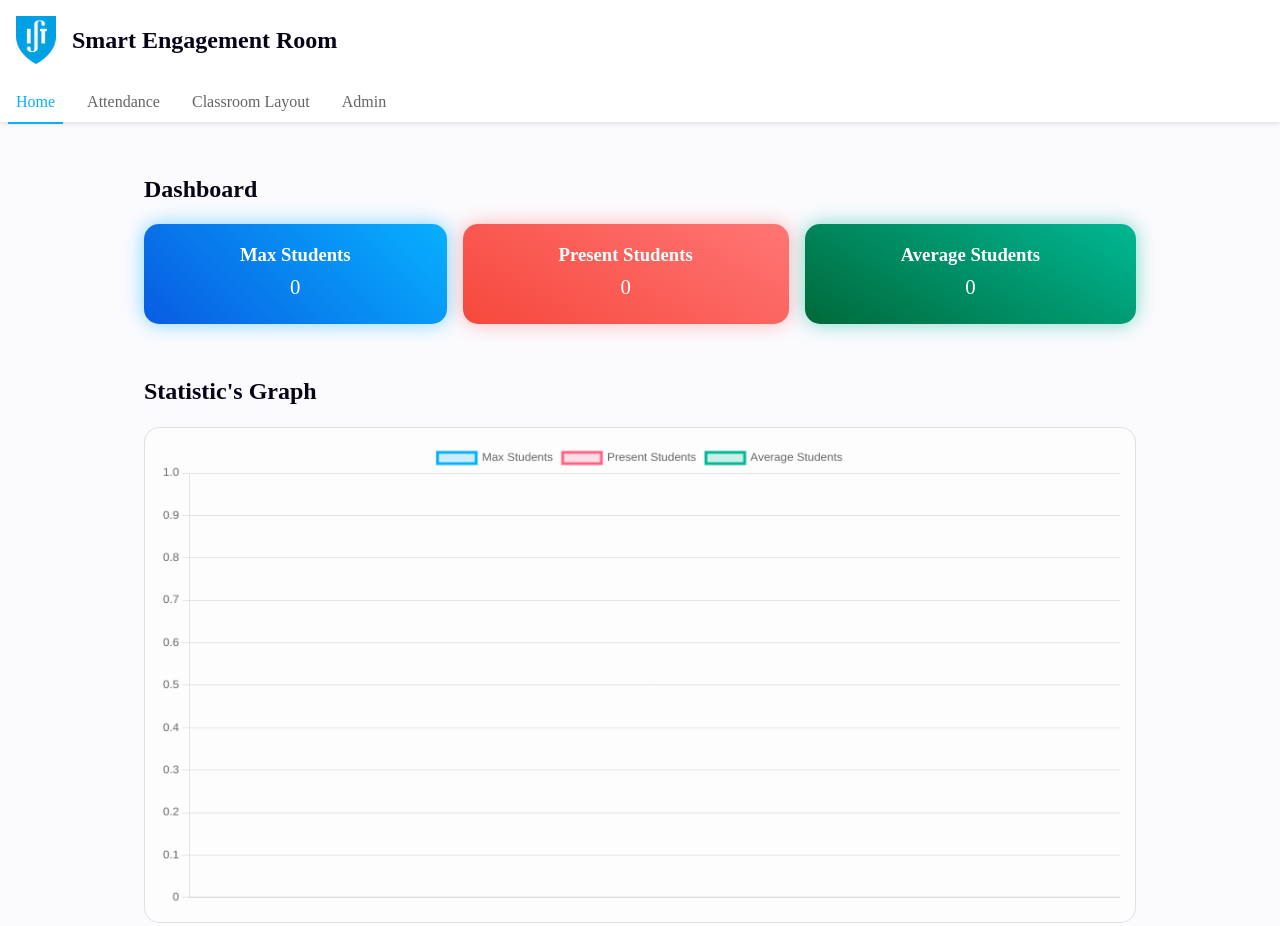
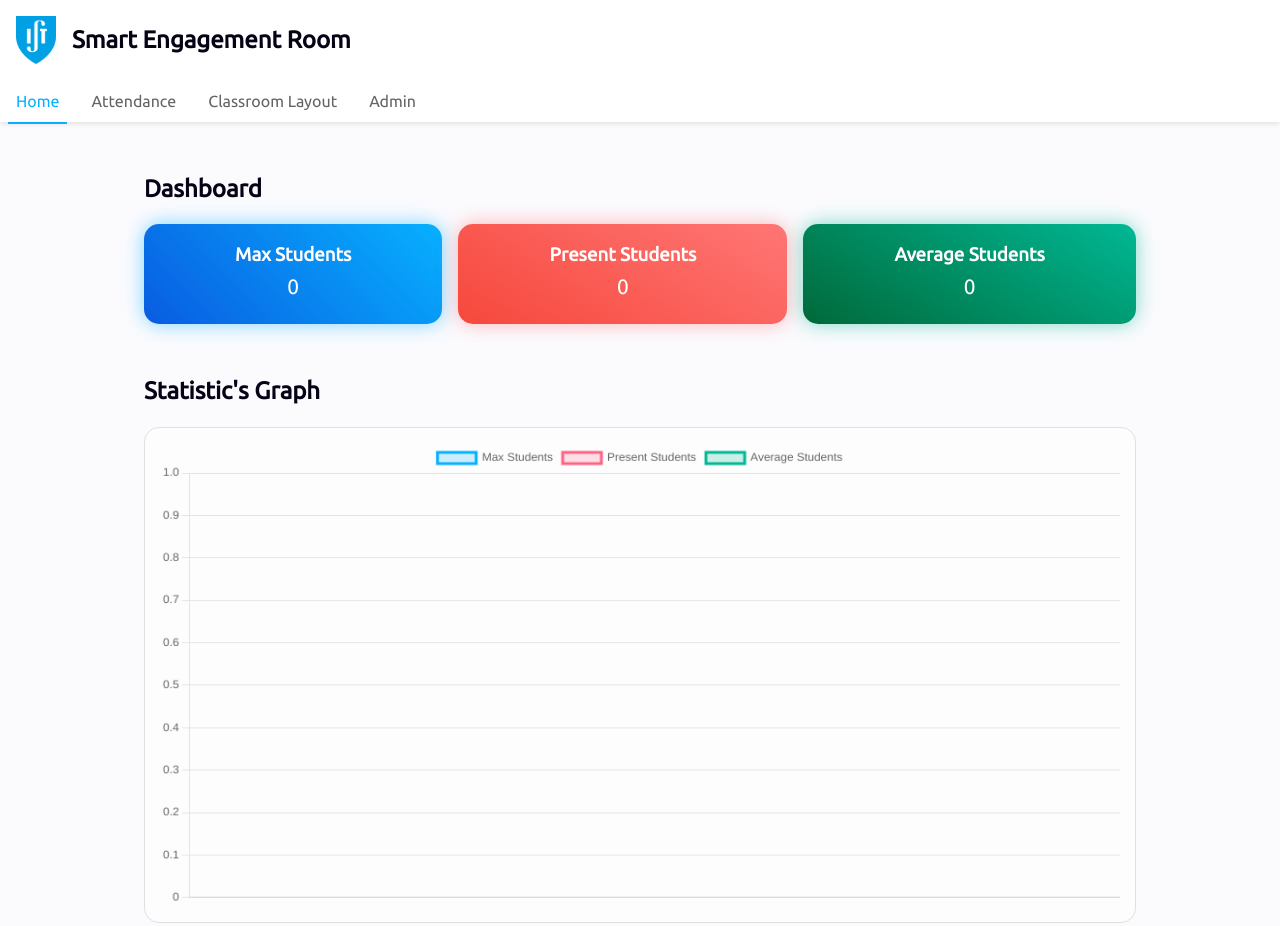
Before and after one commit to rtoscanelli/smart-engagement-room, a website: page views/index.html in a window 1280 px wide. Shown: the top 926 px of the page. Drawn offline with nearby package versions, Linux system fonts and the light colour scheme; no server answers; files whose address does not match are found by name.

Commit message:
Update font

```diff
--- a/public/css/admin.css
+++ b/public/css/admin.css
@@ -1,13 +1,13 @@
 @font-face {
-    font-family: 'Poppins';
-    src: url('https://fonts.googleapis.com/css2?family=Poppins:wght@300;400;500;600;700&display=swap');
+    font-family: 'Ubuntu';
+    src: url('../fonts/Ubuntu-Regular.ttf') format('truetype');
 }
 
 * {
     margin: 0;
     padding: 0;
     box-sizing: border-box;
-    font-family: 'Poppins';
+    font-family: 'Ubuntu';
     --primary-color: #07b0ff;
     --text-color: #050315;
     --background-color: #fbfbfe;
--- a/public/css/attendance.css
+++ b/public/css/attendance.css
@@ -1,13 +1,13 @@
 @font-face {
-    font-family: 'Poppins';
-    src: url('https://fonts.googleapis.com/css2?family=Poppins:wght@300;400;500;600;700&display=swap');
+    font-family: 'Ubuntu';
+    src: url('../fonts/Ubuntu-Regular.ttf') format('truetype');
 }
 
 * {
     margin: 0;
     padding: 0;
     box-sizing: border-box;
-    font-family: 'Poppins';
+    font-family: 'Ubuntu';
     --primary-color: #07b0ff;
     --text-color: #050315;
     --background-color: #fbfbfe;
--- a/public/css/classroom-lights.css
+++ b/public/css/classroom-lights.css
@@ -1,13 +1,13 @@
 @font-face {
-    font-family: "Poppins";
-    src: url("https://fonts.googleapis.com/css2?family=Poppins:wght@300;400;500;600;700&display=swap");
+    font-family: 'Ubuntu';
+    src: url('../fonts/Ubuntu-Regular.ttf') format('truetype');
 }
 
 * {
     margin: 0;
     padding: 0;
     box-sizing: border-box;
-    font-family: "Poppins";
+    font-family: "Ubuntu";
     --primary-color: #07b0ff;
     --secondary-color: #A1DFFC;
     --text-color: #050315;
--- a/public/css/login.css
+++ b/public/css/login.css
@@ -1,13 +1,13 @@
 @font-face {
-    font-family: 'Poppins';
-    src: url('https://fonts.googleapis.com/css2?family=Poppins:wght@300;400;500;600;700&display=swap');
+    font-family: 'Ubuntu';
+    src: url('../fonts/Ubuntu-Regular.ttf') format('truetype');
 }
 
 * {
     margin: 0;
     padding: 0;
     box-sizing: border-box;
-    font-family: 'Poppins';
+    font-family: 'Ubuntu';
     --primary-color: #07b0ff;
     --text-color: #050315;
     --background-color: #A1DFFC;
@@ -23,12 +23,12 @@
 
 body {
     display: flex;
-    font-family: 'Poppins';
+    font-family: 'Ubuntu';
 }
 
 @font-face {
     font-family: main-font;
-    src: url(/assets/Poppins-Regular.ttf);
+    src: url(/assets/Ubuntu-Regular.ttf);
 }
 
 @font-face {
--- a/public/css/style.css
+++ b/public/css/style.css
@@ -1,13 +1,13 @@
 @font-face {
-    font-family: 'Poppins';
-    src: url('https://fonts.googleapis.com/css2?family=Poppins:wght@300;400;500;600;700&display=swap');
+    font-family: 'Ubuntu';
+    src: url('../fonts/Ubuntu-Regular.ttf') format('truetype');
 }
 
 * {
     margin: 0;
     padding: 0;
     box-sizing: border-box;
-    font-family: 'Poppins';
+    font-family: 'Ubuntu';
     --primary-color: #07b0ff;
     --text-color: #050315;
     --background-color: #fbfbfe;
```
Also changed, not shown: public/fonts/Ubuntu-Regular.ttf (added).
